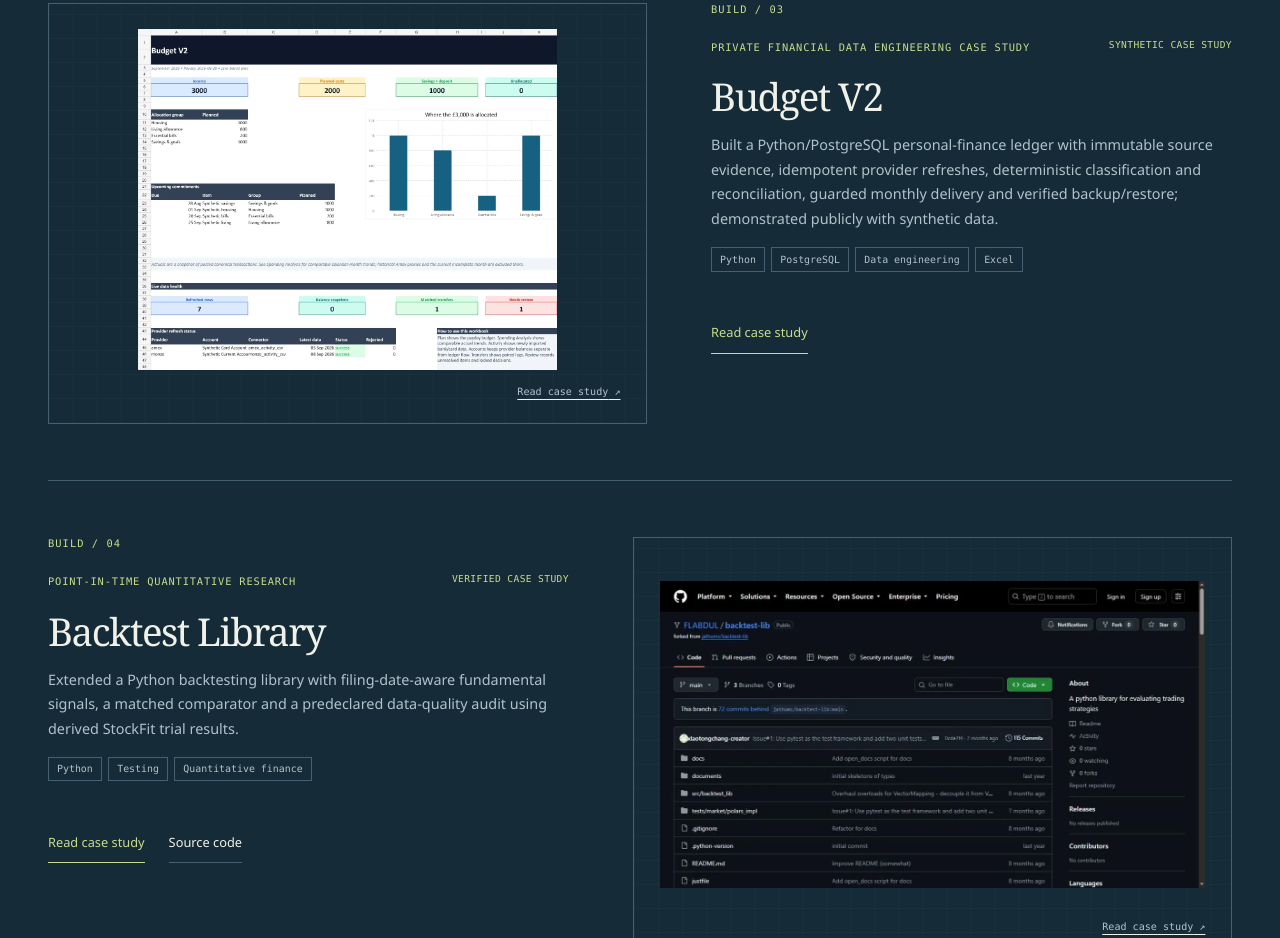
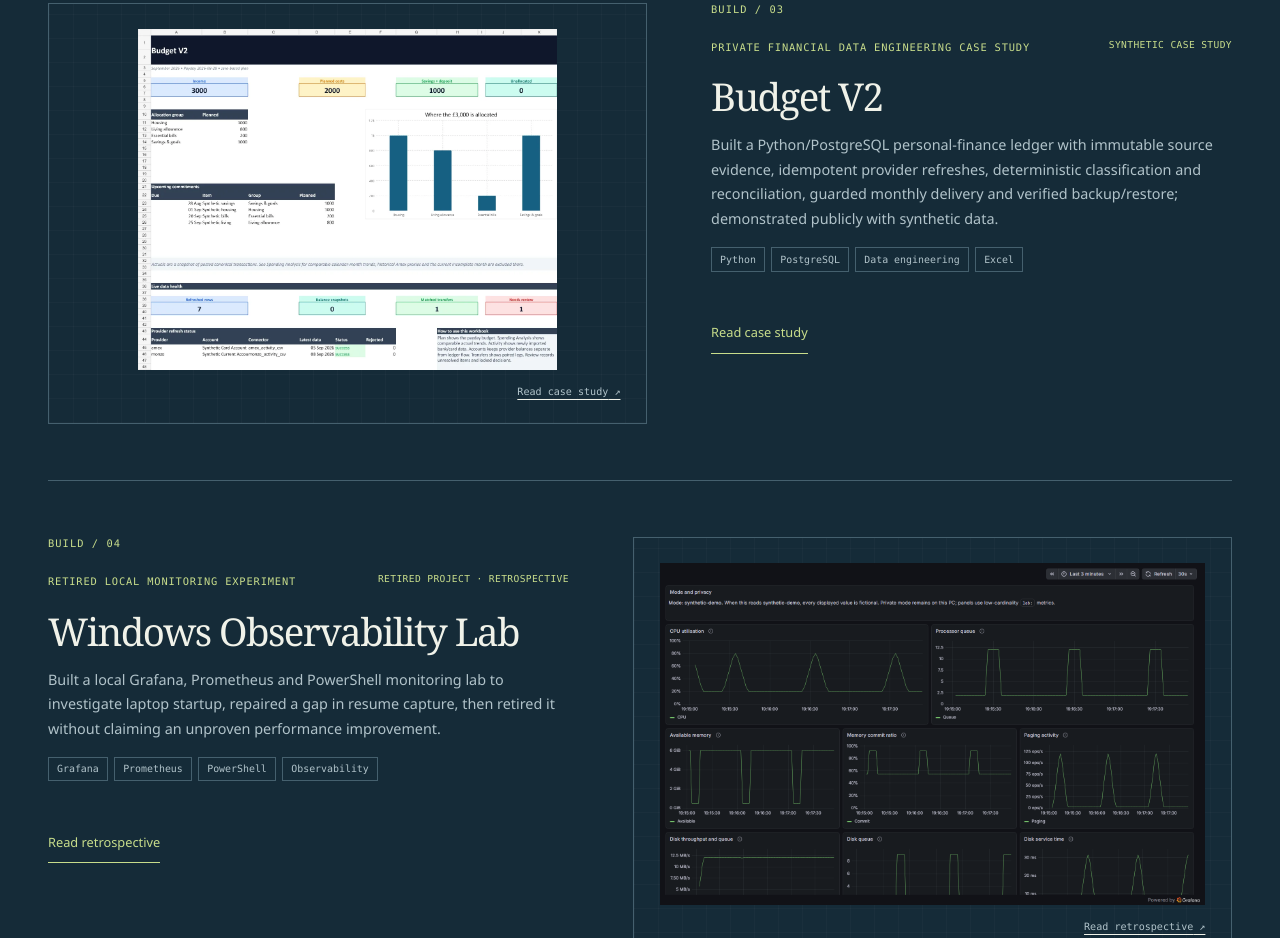
Before and after one commit to FLABDUL/personal-blog, a Gatsby site: page /projects in a window 1280 px wide. Shown: the part 1862-2800 px from the top of the page. Built offline with nearby package versions, Linux system fonts and the light colour scheme; Gatsby itself is replaced by a stand-in of ours; no server answers.

Commit message:
Add public retrospective page and project listing

```diff
--- a/content/cv/master.json
+++ b/content/cv/master.json
@@ -336,6 +336,20 @@
           "featured": true,
           "showcaseLabel": "Synthetic case study",
           "tags": ["Python", "PostgreSQL", "Data engineering", "Excel"]
+        },
+        {
+          "id": "windows-observability-lab",
+          "includeInBrief": false,
+          "name": "Windows Observability Lab",
+          "context": "Retired local monitoring experiment",
+          "description": "Built a local Grafana, Prometheus and PowerShell monitoring lab to investigate laptop startup, repaired a gap in resume capture, then retired it without claiming an unproven performance improvement.",
+          "href": "/projects/windows-observability-lab/",
+          "actionLabel": "Read retrospective",
+          "image": "/projects/windows-observability-lab/pc-overview.png",
+          "imageAlt": "Original Grafana PC Overview dashboard displaying synthetic demonstration data",
+          "featured": false,
+          "showcaseLabel": "Retired project · Retrospective",
+          "tags": ["Grafana", "Prometheus", "PowerShell", "Observability"]
         },
         {
           "id": "backtest-library",
--- a/src/pages/review/windows-observability-lab.js
+++ b/src/pages/projects/windows-observability-lab.js
@@ -39,12 +39,12 @@ export default function ObservabilityRetrospective() {
     <Layout wide world="projects">
       <article className="engineering-study">
         <div className="study-mastline">
-          <Link to="/review/">← Review drafts</Link>
+          <Link to="/projects/">← All projects</Link>
           <span>Windows Observability Lab / Retired project</span>
         </div>
         <header className="engineering-study__hero">
           <p className="engineering-study__eyebrow">
-            Draft for review · Engineering retrospective
+            Engineering retrospective · Retired project
           </p>
           <h1>Building—and retiring—a Windows observability lab</h1>
           <p className="engineering-study__disclosure">
@@ -152,7 +152,7 @@ export default function ObservabilityRetrospective() {
             captures, not a live dashboard.
           </p>
           {dashboards.map((dashboard, index) => {
-            const src = `/review/windows-observability-lab/${dashboard.file}.png`
+            const src = `/projects/windows-observability-lab/${dashboard.file}.png`
             return (
               <section
                 className="engineering-study__evidence-item"
@@ -273,9 +273,8 @@ export default function ObservabilityRetrospective() {
 
 export const Head = () => (
   <Seo
-    title="Draft: Building—and retiring—a Windows observability lab"
+    title="Building—and retiring—a Windows observability lab"
     description="A retrospective on a local monitoring project: privacy, resume capture, unproven performance gains and the decision to retire it."
-    pathname="/review/windows-observability-lab/"
-    noIndex
+    pathname="/projects/windows-observability-lab/"
   />
 )
--- a/src/pages/review/index.js
+++ b/src/pages/review/index.js
@@ -19,9 +19,6 @@ export default function ReviewPage() {
           changes the live site.
         </p>
         <p className="text-actions">
-          <Link to="/review/windows-observability-lab/">
-            Draft: retiring an observability lab ↗
-          </Link>
           <Link to="/review/logos/">Selected logo: Botanical Seal ↗</Link>
           <Link to="/music/">Explore the updated Music Portrait ↗</Link>
         </p>
```
Also changed, not shown: tests/smoke/helpers/environment.js (+0 -1 lines), tests/smoke/reinvention.spec.js (+16 -8 lines).
